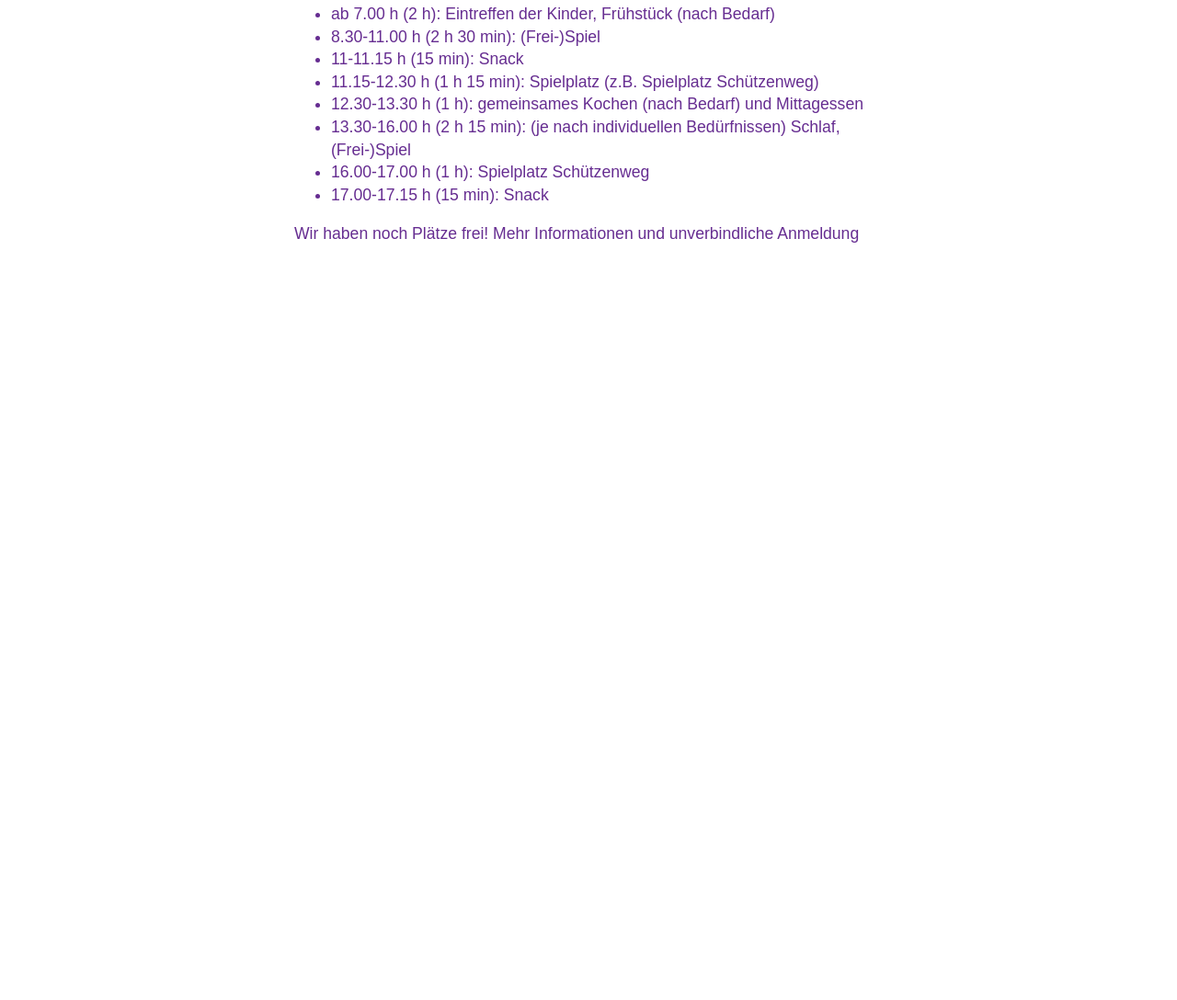
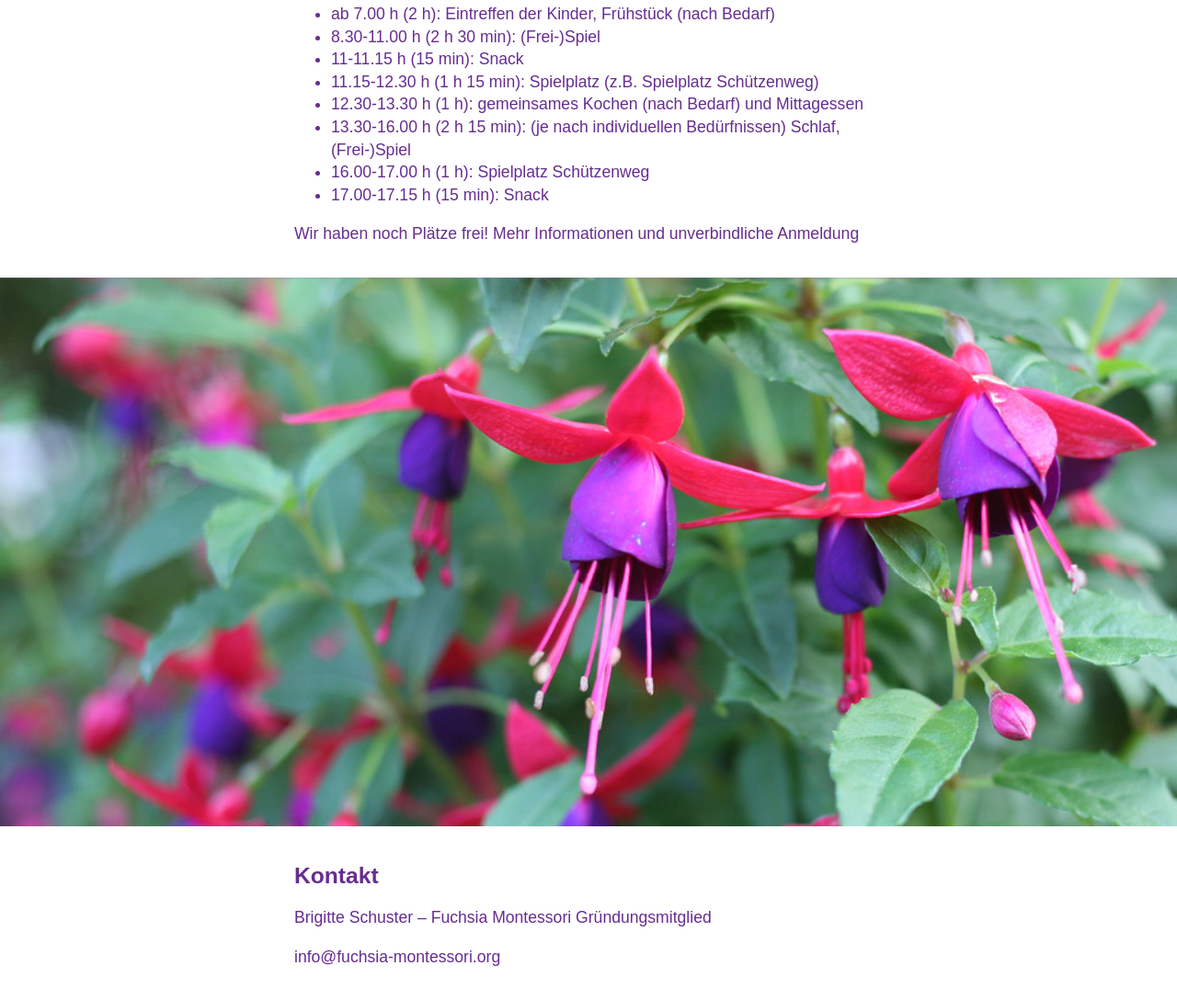
Before and after one commit to fuchsiamontessori/fuchsiamontessori.org, a plain HTML site: page index.html in a window 1280 px wide. Shown: the part 3017-4105 px from the top of the page at 92% size. Before the commit the page ends 3319 px from the top, so only its background shows below. Drawn offline with Linux system fonts and the light colour scheme.

Commit message:
Add Kontakt section

```diff
--- a/index.html
+++ b/index.html
@@ -85,6 +85,15 @@
                         </div>
                     </section>
 
+                    <img src="media/images/fuchsia-montessori-flower.jpg" width="100%" height="100%" alt=""/>
+
+                    <section id="kontakt" inlist="" rel="schema:hasPart" resource="#kontakt">
+                        <h2 property="schema:name">Kontakt</h2>
+                        <div datatype="rdf:HTML" property="schema:description">
+                            <p>Brigitte Schuster – Fuchsia Montessori Gründungsmitglied</p>
+                            <p>info&#64;fuchsia-montessori&#46;org</p>
+                        </div>
+                    </section>
                 </div>
             </article>
         </main>
```
